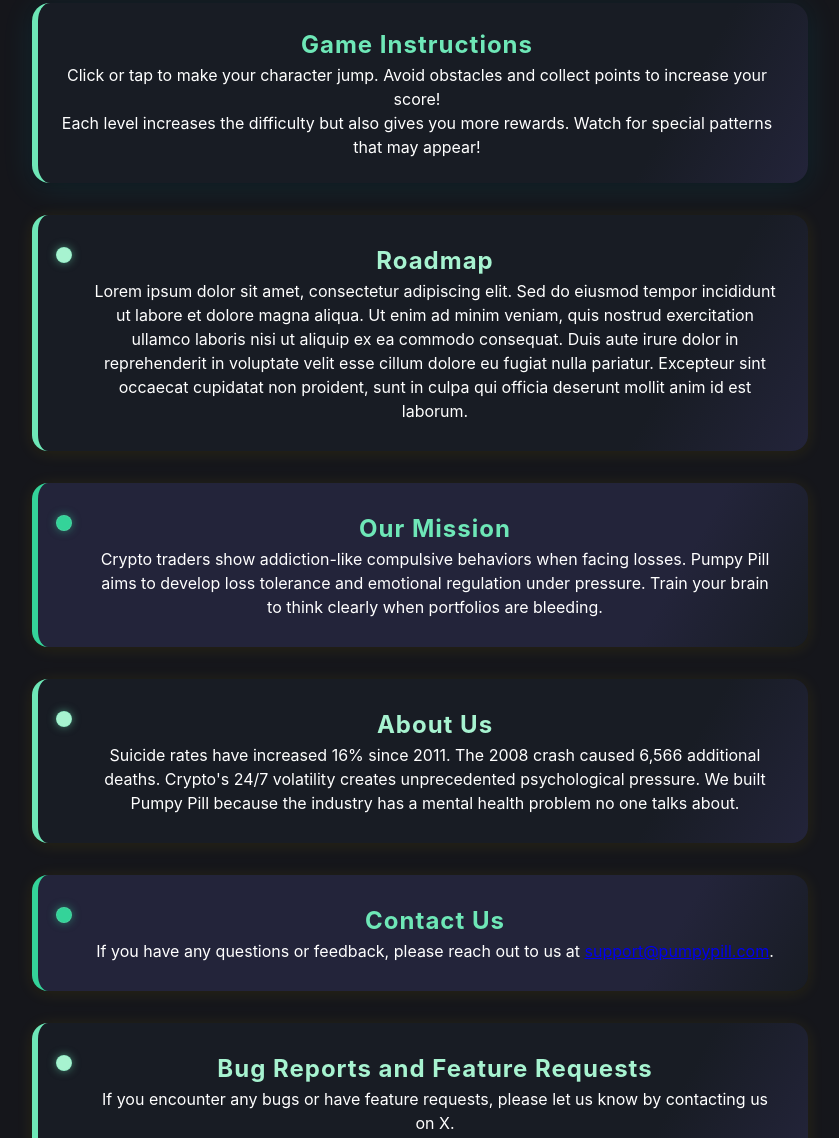
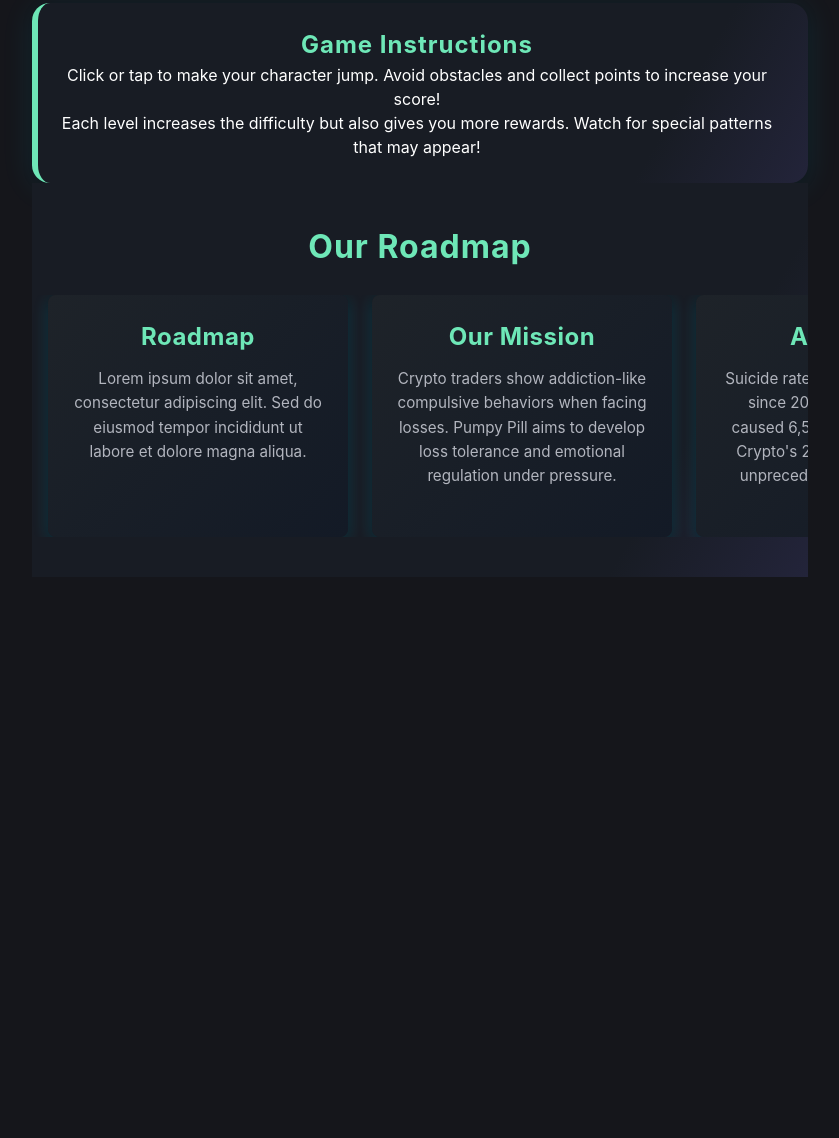
Before and after one commit to pumpypill/Pumpypill, a website: page index.html in a window 1280 px wide. Shown: the part 864-2002 px from the top of the page, without its empty margins (220-1059 px from the left). After the commit the page ends 1557 px from the top, so only its background shows below. Drawn offline with Linux system fonts and the light colour scheme.

Commit message:
roadmap updates

```diff
--- a/1.7/styles.css
+++ b/1.7/styles.css
@@ -34,7 +34,7 @@
     font-family: "SF Pro Display", "Segoe UI", system-ui, sans-serif;
     text-align: center;
     overflow-x: hidden;
-    user-select: none;
+    user-select: text;
     display: flex;
     flex-direction: column;
     align-items: center;
@@ -76,6 +76,8 @@
     cursor: pointer;
     max-width: 100%;
     height: auto;
+    -webkit-user-select: none;
+    user-select: none;
 }
 
 /* Header Styles */
@@ -248,56 +250,73 @@
     letter-spacing: 1px;
 }
 
-/* Roadmap Container - Timeline Step */
-.roadmap-container {
+/* Roadmap Section */
+.roadmap-section {
     width: 100%;
-    max-width: 800px;
-    margin: 32px auto 0;
+    padding: 40px 0;
     background: linear-gradient(120deg, #181c24 80%, #23243a 100%);
-    border-radius: 16px;
-    padding: 28px 32px 28px 56px;
-    box-shadow: 0 2px 16px 0 rgba(255, 215, 0, 0.10), 0 2px 8px rgba(0, 0, 0, 0.18);
+    overflow-x: hidden;
     position: relative;
-    border-left: 6px solid var(--color-accent);
-    animation: roadmap-fadein 1.2s cubic-bezier(.4,2,.6,1);
-    transition: box-shadow 0.3s, border-color 0.3s;
 }
-.roadmap-container:nth-of-type(even) {
-    background: linear-gradient(120deg, #23243a 80%, #181c24 100%);
-    border-left: 6px solid #34d399; /* darker mint alternate */
-}
-.roadmap-container::before {
-    content: "";
-    position: absolute;
-    left: 18px;
-    top: 32px;
-    width: 16px;
-    height: 16px;
-    border-radius: 50%;
-    background: radial-gradient(circle, #a7f3d0 60%, #34d399 100%); /* mint dot */
-    box-shadow: 0 0 8px rgba(110, 231, 183, 0.5);
-    z-index: 2;
-}
-.roadmap-container:nth-of-type(even)::before {
-    background: radial-gradient(circle, #34d399 60%, #a7f3d0 100%);
-    box-shadow: 0 0 8px rgba(52, 211, 153, 0.5);
-}
-.roadmap-container h2 {
-    color: #a7f3d0; /* light mint title */
-    margin-top: 0;
+
+.roadmap-title {
+    text-align: center;
+    color: var(--color-accent);
+    font-size: 2rem;
+    margin-bottom: 24px;
     letter-spacing: 1px;
 }
-.roadmap-container:nth-of-type(even) h2 {
-    color: var(--color-accent);
-}
-@keyframes roadmap-fadein {
-    from { opacity: 0; transform: translateY(40px);}
-    to   { opacity: 1; transform: none;}
+
+.roadmap-scroll {
+    display: flex;
+    gap: 24px;
+    overflow-x: auto;
+    padding: 0 16px;
+    scroll-behavior: smooth;
+    scrollbar-width: thin; /* Firefox */
+    scrollbar-color: var(--color-accent) transparent;
 }
 
-/* Ensure the very last content block has breathing room above the footer */
-.roadmap-container:last-of-type {
-    margin-bottom: 28px;
+.roadmap-scroll::-webkit-scrollbar {
+    height: 8px;
+}
+
+.roadmap-scroll::-webkit-scrollbar-thumb {
+    background: var(--color-accent);
+    border-radius: 4px;
+}
+
+.roadmap-scroll::-webkit-scrollbar-track {
+    background: transparent;
+}
+
+.roadmap-container {
+    flex: 0 0 300px;
+    background: linear-gradient(135deg, #1e2329, #131a26);
+    border-radius: var(--border-radius);
+    padding: 24px;
+    box-shadow: var(--shadow-md);
+    transition: transform 0.3s var(--transition-standard), box-shadow 0.3s var(--transition-standard);
+    position: relative;
+    overflow: hidden;
+}
+
+.roadmap-container:hover {
+    transform: translateY(-8px);
+    box-shadow: var(--shadow-lg);
+}
+
+.roadmap-container h2 {
+    color: var(--color-accent);
+    margin-bottom: 12px;
+    font-size: 1.5rem;
+    letter-spacing: 0.5px;
+}
+
+.roadmap-container p {
+    color: var(--color-text-secondary);
+    font-size: 0.95rem;
+    line-height: 1.6;
 }
 
 /* Responsive Adjustments */
@@ -349,4 +368,10 @@
     .roadmap-container {
         padding-left: 24px;
     }
+    .roadmap-title {
+        font-size: 1.8rem;
+    }
+    .roadmap-container {
+        flex: 0 0 240px;
+    }
 }
--- a/index.html
+++ b/index.html
@@ -26,25 +26,26 @@
                 <p>Click or tap to make your character jump. Avoid obstacles and collect points to increase your score!</p>
                 <p>Each level increases the difficulty but also gives you more rewards. Watch for special patterns that may appear!</p>
             </div>
+            <div class="roadmap-section">
+                <h2 class="roadmap-title">Our Roadmap</h2>
+                <div class="roadmap-scroll">
                     <div class="roadmap-container">
                         <h2>Roadmap</h2>
-                <p>Lorem ipsum dolor sit amet, consectetur adipiscing elit. Sed do eiusmod tempor incididunt ut labore et dolore magna aliqua. Ut enim ad minim veniam, quis nostrud exercitation ullamco laboris nisi ut aliquip ex ea commodo consequat. Duis aute irure dolor in reprehenderit in voluptate velit esse cillum dolore eu fugiat nulla pariatur. Excepteur sint occaecat cupidatat non proident, sunt in culpa qui officia deserunt mollit anim id est laborum.</p>
+                        <p>Lorem ipsum dolor sit amet, consectetur adipiscing elit. Sed do eiusmod tempor incididunt ut labore et dolore magna aliqua.</p>
                     </div>
                     <div class="roadmap-container">
                         <h2>Our Mission</h2>
-                <p>Crypto traders show addiction-like compulsive behaviors when facing losses. Pumpy Pill aims to develop loss tolerance and emotional regulation under pressure. Train your brain to think clearly when portfolios are bleeding.</p>
+                        <p>Crypto traders show addiction-like compulsive behaviors when facing losses. Pumpy Pill aims to develop loss tolerance and emotional regulation under pressure.</p>
                     </div>
                     <div class="roadmap-container">
                         <h2>About Us</h2>
-                <p>Suicide rates have increased 16% since 2011. The 2008 crash caused 6,566 additional deaths. Crypto's 24/7 volatility creates unprecedented psychological pressure. We built Pumpy Pill because the industry has a mental health problem no one talks about.</p>
+                        <p>Suicide rates have increased 16% since 2011. The 2008 crash caused 6,566 additional deaths. Crypto's 24/7 volatility creates unprecedented psychological pressure.</p>
                     </div>
                     <div class="roadmap-container">
                         <h2>Contact Us</h2>
                         <p>If you have any questions or feedback, please reach out to us at <a href="mailto:support@pumpypill.com">support@pumpypill.com</a>.</p>
                     </div>
-            <div class="roadmap-container">
-                <h2>Bug Reports and Feature Requests</h2>
-                <p>If you encounter any bugs or have feature requests, please let us know by contacting us on X.</p>
+                </div>
             </div>
         </div>
     </main>
```
Lines whose indentation alone changed are shown as unchanged.
